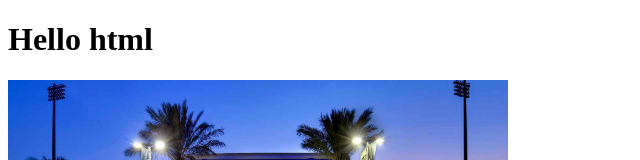
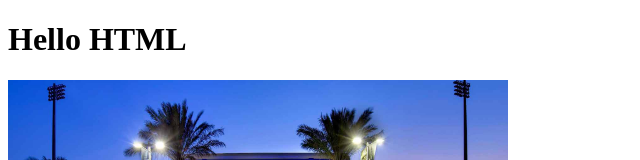
Before and after one commit to OksiKos/html, a plain HTML site: page index.html in a window 1280 px wide. Shown: the top 160 px of the page, without its empty margins (0-640 px from the left). Drawn offline with Linux system fonts and the light colour scheme.

Commit message:
Change h

```diff
--- a/index.html
+++ b/index.html
@@ -5,11 +5,11 @@
     <meta charset="UTF-8">
     <meta http-equiv="X-UA-Compatible" content="IE=edge">
     <meta name="viewport" content="width=device-width, initial-scale=1.0">
-    <title>Hello HTMLt</title>
+    <title>Hello HTML</title>
 </head>
 
 <body>
-<h1>Hello html </h1>
+<h1>Hello HTML </h1>
 <img width="500" src="img/helpbox-contact.jpg" alt="foto">
 
 </body>
```
